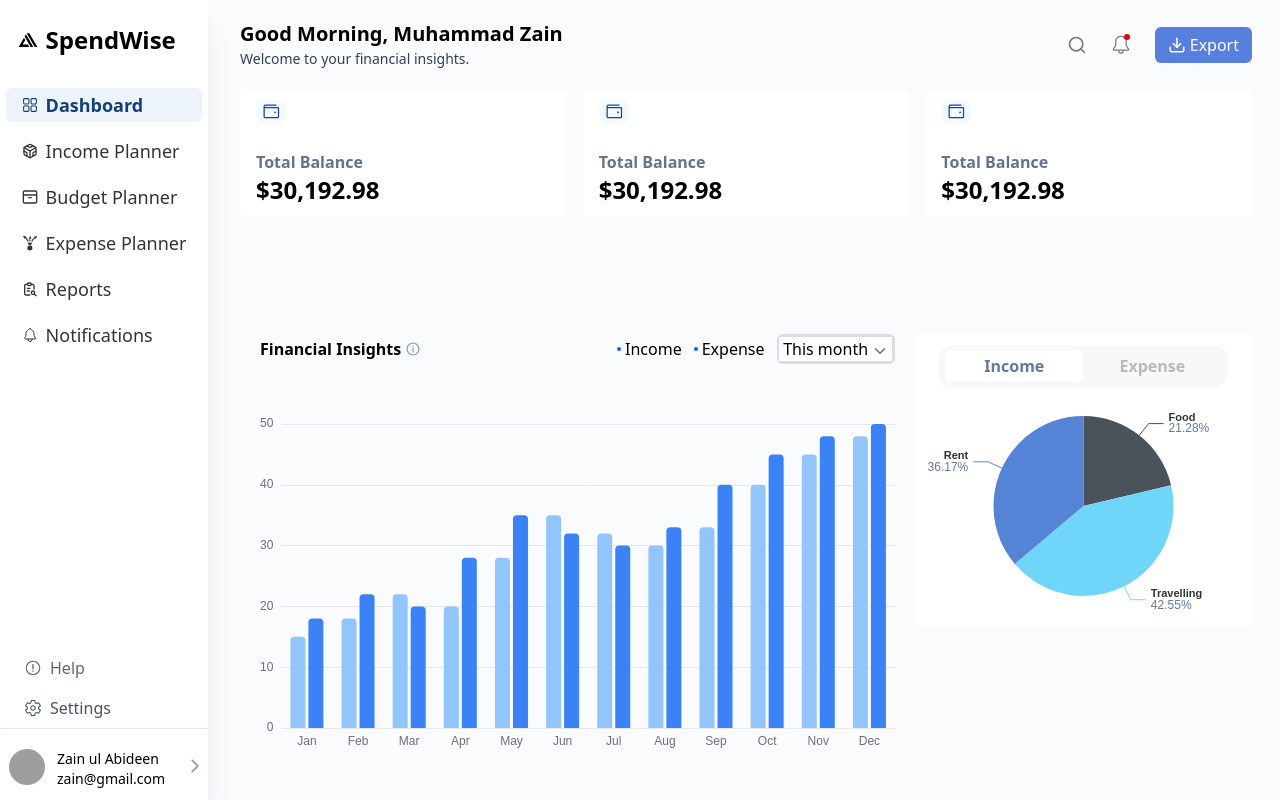
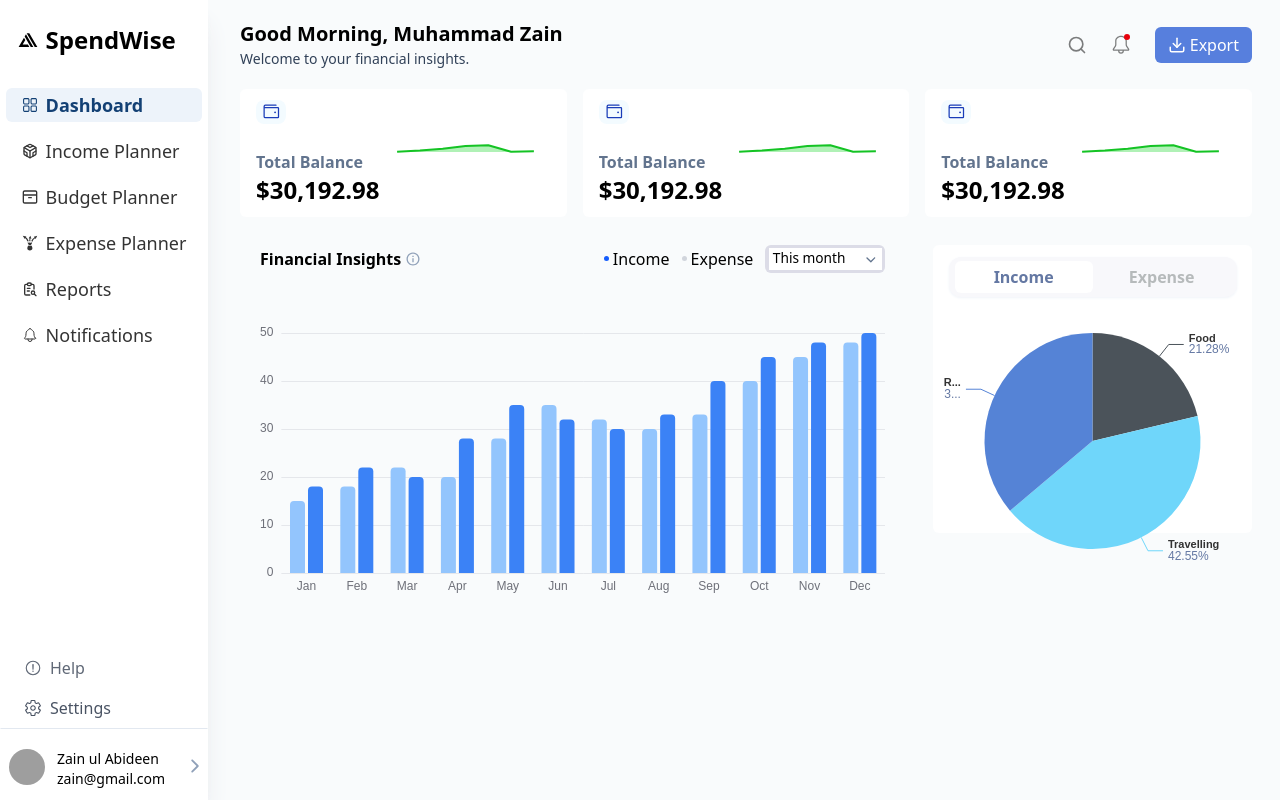
Before and after one commit to zainkhokhar1/SpendWise-WebApp-Latest, a React (Vite) app: page / in a window 1280 px wide. Built offline with nearby package versions, Linux system fonts and the light colour scheme; grey boxes are pictures that could not be loaded.

Commit message:
refactor charts and add CardChart component for improved data visualization

```diff
--- a/src/components/Card.jsx
+++ b/src/components/Card.jsx
@@ -1,15 +1,16 @@
 
 import React from 'react'
 import { PiWallet } from "react-icons/pi";
+import CardChart from './charts/CardChart';
 
 const Card = () => {
     return (
-        <div className='w-full flex h-32 px-4 py-[3px] bg-white max-[840px]:col-span-6 min-lg:col-span-2 col-span-6 rounded-md hover:shadow shadow-gray-100 duration-200 cursor-pointer'>
+        <div className=' flex h-32 px-4 py-[3px] bg-white max-[1330px]:col-span-6 max-[840px]:col-span-6 min-lg:col-span-2 col-span-6 rounded-md hover:shadow shadow-gray-100 duration-200 cursor-pointer'>
 
             <div className='w-1/2 flex flex-col h-full justify-between py-2 '>
 
                 <span className='h-fit w-fit px-[5px] py-[2px] rounded-lg bg-[#F3FBFF]'>
-                    <PiWallet className='w-5 h-5 text-blue-800'/>
+                    <PiWallet className='w-5 h-5 text-blue-800' />
                 </span>
 
                 <span>
@@ -24,8 +25,8 @@ const Card = () => {
             </div>
 
             {/* graph showing section  */}
-            <section className='w-1/2 h-full'>
-
+            <section className='w-full min-h-full'>
+                <CardChart />
             </section>
 
         </div>
--- a/src/components/PieComponentButton.jsx
+++ b/src/components/PieComponentButton.jsx
@@ -8,7 +8,7 @@ const PieComponentButton = ({isEpense,setIsExpense}) => {
         // #F5F9FA
         // for the text i can use this if it's not selected #B6BABB
         // for the text if it's selected #6478A3
-        <div className={`flex items-center w-72 mt-3 mx-auto h-10 rounded-xl bg-[#f8f8fb] overflow-hidden shadow shadow-slate-100`}>
+        <div className={`flex items-center max-w-72 md:w-72 mt-3 mx-auto h-10 rounded-xl bg-[#f8f8fb] overflow-hidden shadow shadow-slate-100`}>
 
             <div onClick={() => { setIsExpense(false) }} className={`w-1/2 rounded-md text-center cursor-pointer ${isEpense ? "bg-transparent text-[#B6BABB]" : "bg-white py-[4px]"} ml-[6px] text-[#6478A3] font-semibold`}>
                 Income
--- /dev/null
+++ b/src/components/charts/CardChart.jsx
@@ -0,0 +1,56 @@
+import React, { useEffect, useRef } from 'react';
+import * as echarts from 'echarts';
+
+const CardChart = ({ data }) => {
+
+    const cardChartRef = useRef(null);
+
+    useEffect(() => {
+        const chart = echarts.init(cardChartRef.current);
+
+        const option = {
+            xAxis: {
+                type: 'category',
+                boundaryGap: false,
+                data: ['Mon', 'Tue', 'Wed', 'Thu', 'Fri', 'Sat', 'Sun'],
+                show: false
+            },
+            yAxis: {
+                type: 'value',
+                show: false
+            },
+            series: [
+                {
+                    symbol: 'none',
+                    data: [40, 200, 400, 750, 850, 40, 80],
+                    type: 'line',
+                    areaStyle: {},
+                    label: {
+                        show: false
+                    },
+                    lineStyle: {
+                        color: 'rgba(20, 195, 36, 1)',
+                    },
+                    areaStyle: {
+                        color: 'rgba(20, 213, 38, 0.48)'
+                    }
+                }
+            ]
+        };
+
+        chart.setOption(option);
+
+        // Make sure to resize on window resize
+        window.addEventListener('resize', () => chart.resize());
+
+        return () => {
+            window.removeEventListener('resize', () => chart.resize());
+            chart.dispose();
+        };
+
+    }, [data]);
+
+    return <div ref={cardChartRef} className='w-full h-full'></div>;
+}
+
+export default CardChart;
--- a/src/components/charts/FinancialChart.jsx
+++ b/src/components/charts/FinancialChart.jsx
@@ -43,10 +43,19 @@ const FinancialChart = () => {
     };
 
     chart.setOption(option);
-    // return () => chart.dispose();
+
+    const resizeChart = () => chart.resize();
+    window.addEventListener('resize', resizeChart);
+
+    return () => {
+      window.removeEventListener('resize', resizeChart);
+      chart.dispose();
+    };
+
+    return () => chart.dispose();
   }, []);
 
-  return <div ref={chartRef} className=" min-h-96"></div>;
+  return <div ref={chartRef} className="w-full h-full"></div>;
 };
 
 export default FinancialChart;
--- a/src/components/charts/PieChart.jsx
+++ b/src/components/charts/PieChart.jsx
@@ -22,16 +22,14 @@ const PieChart = ({ data }) => {
                 formatter: '{a} <br/>{b} : {c}\n ({d}%)'
             },
             legend: {
-                bottom: 50,
                 show: false,
-                left: 'center',
                 data: ['CityA', 'CityB', 'CityD', 'CityC', 'CityE']
             },
             series: [
                 {
                     type: 'pie',
                     // radius: '70%',
-                    center: ['50%', '50%'],
+                    // center: ['50%', '50%'],
                     selectedMode: 'single',
                     label: {
                         show: true,
@@ -75,10 +73,19 @@ const PieChart = ({ data }) => {
 
         chart.setOption(option);
 
+        const resizeChart = () => chart.resize();
+        window.addEventListener('resize', resizeChart);
+
+        return () => {
+          window.removeEventListener('resize', resizeChart);
+          chart.dispose();
+        };
+
+
         return () => chart.dispose();
     }, [data])
 
-    return <div ref={chartReference} className="w-full h-60"></div>;
+    return <div ref={chartReference} className="w-full h-full"></div>;
 }
 
 export default PieChart;
--- a/src/screens/Dashboard.jsx
+++ b/src/screens/Dashboard.jsx
@@ -12,14 +12,15 @@ import { IoIosArrowDown } from "react-icons/io";
 const Dashboard = () => {
   const [isEpense, setIsExpense] = useState(false);
   const [showOptions, setShowOptions] = useState(false);
-  const [option, setOption] = useState('');
+  const [option, setOption] = useState('This month');
+  const [showBarExpense, setShowBarExpense] = useState(false);
 
-  console.log(option);
+  console.log(showOptions)
   return (
     <div className='w-full bg-[#F9FBFC] pl-8 md:ml-52 pr-7 max-lg:pl-2 max-lg:pr-2 max-[350px]:pl-1 max-[350px]:pr-1 z-50'>
       <Navbar />
 
-      <div className='grid grid-cols-6 h-screen w-full'>
+      <div className='grid grid-cols-6 w-full lg:gap-7'>
 
         {/* cards section */}
         <section className='col-span-6 grid grid-cols-6 gap-4 h-fit'>
@@ -29,10 +30,10 @@ const Dashboard = () => {
         </section>
 
         {/* financial insights section (bar chart) */}
-        <section className='col-span-4 h-80 px-5 '>
+        <section className='col-span-6 px-5 h-72 mt-7 lg:mt-0 lg:h-80 lg:col-span-4 '>
 
           {/* for the options of the chart */}
-          <div className='flex items-center justify-between'>
+          <div className='flex items-center justify-between h-fit overflow-hidden'>
             {/* first div */}
             <div className='flex items-center gap-1'>
               <span className='font-semibold'>
@@ -43,40 +44,47 @@ const Dashboard = () => {
             </div>
             {/* 2nd div */}
             <div className='flex items-center gap-3'>
-              <div className='flex items-center gap-1 cursor-pointer'>
-                <span className='bg-blue-600 rounded-full w-1 h-1'></span>
+              <div className='flex items-center gap-1 cursor-pointer' onClick={(() => { setShowBarExpense(false); })}>
+                <span className={`${showBarExpense ? "bg-gray-300" : "bg-blue-600"} rounded-full w-[5px] h-[5px]`}></span>
                 <span>
                   Income
                 </span>
               </div>
-              <div className='flex items-center gap-1 cursor-pointer'>
-                <span className='bg-blue-600 rounded-full w-1 h-1'></span>
+              <div className='flex items-center gap-1 cursor-pointer' onClick={(() => { setShowBarExpense(true); })}>
+                <span className={`${showBarExpense ? "bg-blue-600" : "bg-gray-300"} rounded-full w-[5px] h-[5px]`}></span>
                 <span>
                   Expense
                 </span>
               </div>
               {/* drop down here */}
-              <div className='px-[2.6px] py-[2.6px] rounded-md w-fit bg-[#dcdce7] hover:bg-[#d6d6db] cursor-pointer group relative' onClick={() => setShowOptions(true)} >
+              <div className='px-0 py-[2.6px] rounded-md w-[120px] flex justify-center bg-[#dcdce7] hover:bg-[#d6d6db] cursor-pointer group relative' onClick={() => setShowOptions(true)} >
 
-                <div className='flex items-center gap-1 px-1 bg-white hover:bg-gray-50'>
+                <div className='flex items-center justify-between px-1 gap-1 min-w-[113px] bg-white hover:bg-gray-50 text-[13.7px] pb-[2px]'>
                   <span>
-                    This month
+                    {
+                      option
+                    }
                   </span>
                   <IoIosArrowDown className='text-slate-500 group-hover:text-slate-700 duration-200 mt-1' />
+                </div>
 
                 {/* absolute div to show the selection option to the user */}
-                  <div className={`absolute z-[999] ${showOptions ? "top-7 left-3" : "hidden"} w-[120px] h-fit flex flex-col bg-white border border-slate-200 rounded-md`} onClick={() => setShowOptions(false)}>
-                    <div className='text-nowrap hover:bg-slate-50 duration-300 ease-in-out cursor-pointer pt-1 pb-1 px-[6px] border border-transparent border-b-slate-200 text-[16px]' onClick={() => { setOption('This month'); setShowOptions(false); }}>
+                <div className={`absolute z-[999] ${showOptions ? "top-7 z-50 left-3" : "hidden"} w-[120px] h-fit flex flex-col bg-white border border-slate-200 rounded-md`} onClick={(e) => {
+                  e.stopPropagation();
+                  setShowOptions(false);
+                }}>
+
+                  <div className='text-nowrap hover:bg-slate-50 duration-300 ease-in-out cursor-pointer pt-1 pb-1 px-[6px] border border-transparent border-b-slate-200 text-[14px] min-w-full' onClick={() => { setOption('This month'); }}>
                     This month
                   </div>
-                    <div className='text-nowrap hover:bg-slate-50 duration-300 ease-in-out cursor-pointer pt-1 pb-1 px-[6px] border border-transparent border-b-slate-200 text-[16px]' onClick={() => { setShowOptions(!showOptions); setOption('Last 6 months');  }}>
+                  <div className='text-nowrap hover:bg-slate-50 duration-300 ease-in-out cursor-pointer pt-1 pb-1 px-[6px] border border-transparent border-b-slate-200 text-[14px]' onClick={() => { setOption('Last 6 months'); }}>
                     Last 6 months
                   </div>
-                    <div className='text-nowrap hover:bg-slate-50 duration-300 ease-in-out cursor-pointer pt-1 pb-1 px-[6px] text-[16px]' onClick={() => { setOption('Last 1 year'); setShowOptions(false); }}>
+                  <div className='text-nowrap hover:bg-slate-50 duration-300 ease-in-out cursor-pointer pt-1 pb-1 px-[6px] text-[14px]' onClick={() => { setOption('Last 1 year'); }}>
                     Last 1 year
                   </div>
                 </div>
-                </div>
+
               </div>
             </div>
           </div>
@@ -84,7 +92,7 @@ const Dashboard = () => {
         </section>
 
         {/* pie chart for income and expense percentage */}
-        <section className='col-span-2 h-fit w-full rounded-md bg-white '>
+        <section className='lg:col-span-2 sm:col-span-3 col-span-6 min-[600px]:col-span-3 mt-16 xl:mt-0 h-72 min-h-60 min-w-full rounded-md bg-white'>
           <PieComponentButton isEpense={isEpense} setIsExpense={setIsExpense} />
           {
             isEpense ? <PieChart data={expensePieData} /> : <PieChart data={incomePieData} />
@@ -101,13 +109,13 @@ const Dashboard = () => {
 
         </section>
 
-      </div>
+      </div >
 
       {/* div on the back to close the options  */}
       {
         showOptions ? <div className='w-screen h-screen fixed inset-0 z-0' onClick={() => setShowOptions(false)}></div> : ''
       }
-    </div>
+    </div >
   )
 }
 
```
Lines whose indentation alone changed are shown as unchanged.
